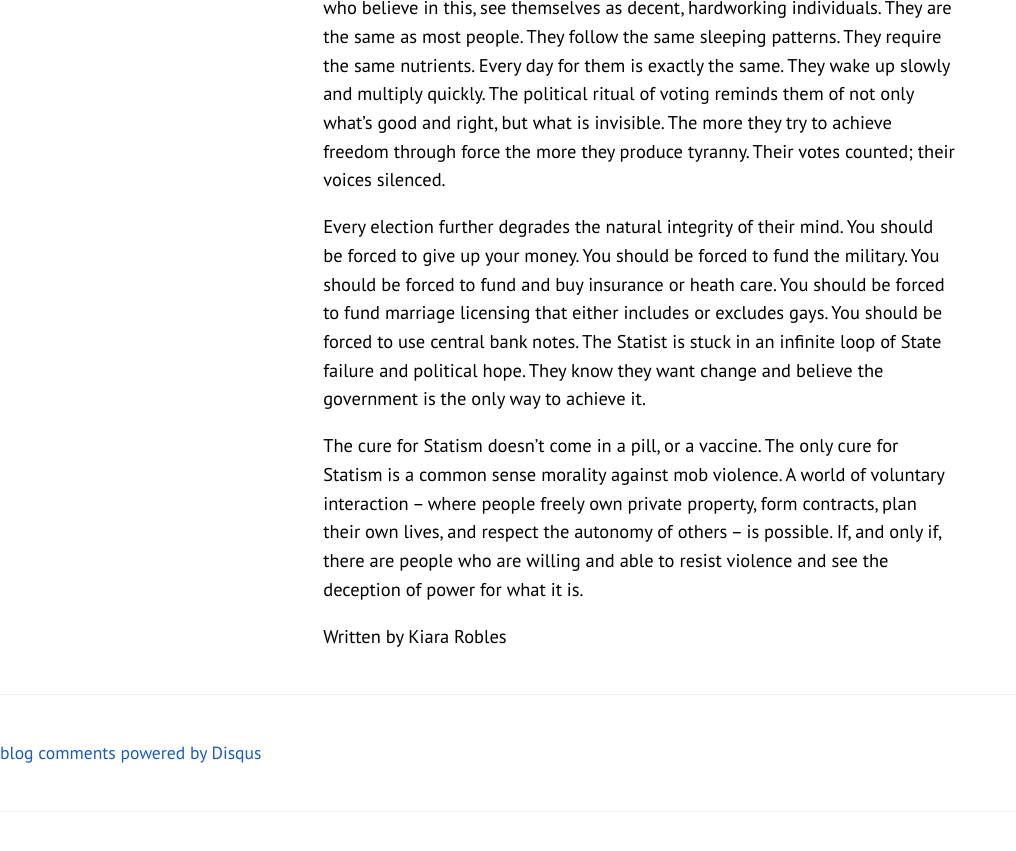
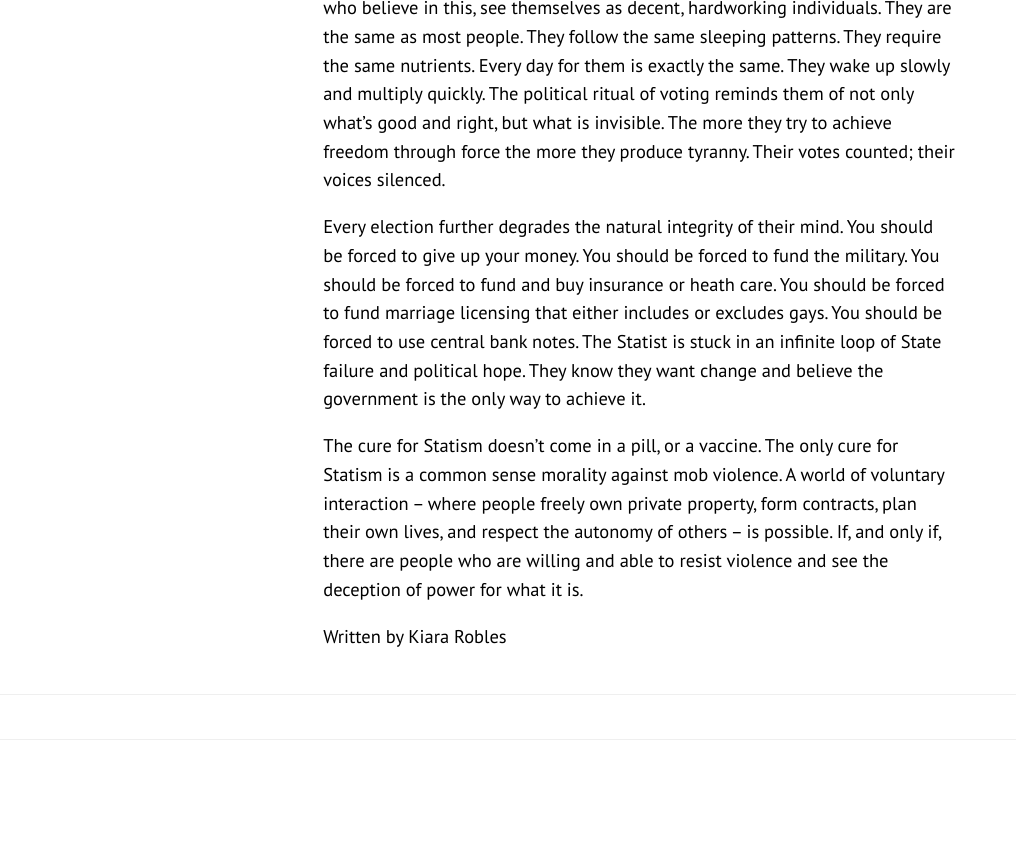
Before and after one commit to kristovatlas/kiaraRobles.github.io, a Jekyll site: the page built from _posts/2014-09-02-statismepidemic.md, in a window 1280 px wide and 900 px high, scrolled down 979 px. Shown: the top 851 px of the window, without its empty margins (0-1016 px from the left). Built offline with Jekyll 4.4.1, drawn with Linux system fonts in a browser that asks for light colours; Markdown is read by kramdown in place of the engine named in the settings; comment, search, counter and statistics services are not loaded; after the commit the page ends 1807 px from its top, so only the background shows below that; some of the changed lines change nothing that is shown.

Commit message:
Corrected syntax

```diff
--- a/_layouts/post.html
+++ b/_layouts/post.html
@@ -11,6 +11,7 @@ layout: default
 
 <hr>
 
+{% if post.comments %}
 <div id="disqus_thread"></div>
 <script type="text/javascript">
   var disqus_identifier = '{{ page.url }}';
@@ -22,3 +23,4 @@ layout: default
 </script>
 <noscript>Please enable JavaScript to view the <a href="http://disqus.com/?ref_noscript=kidblondie">comments powered by Disqus.</a></noscript>
 <a href="http://disqus.com" class="dsq-brlink">blog comments powered by <span class="logo-disqus">Disqus</span></a>
+{% endif %}
```
